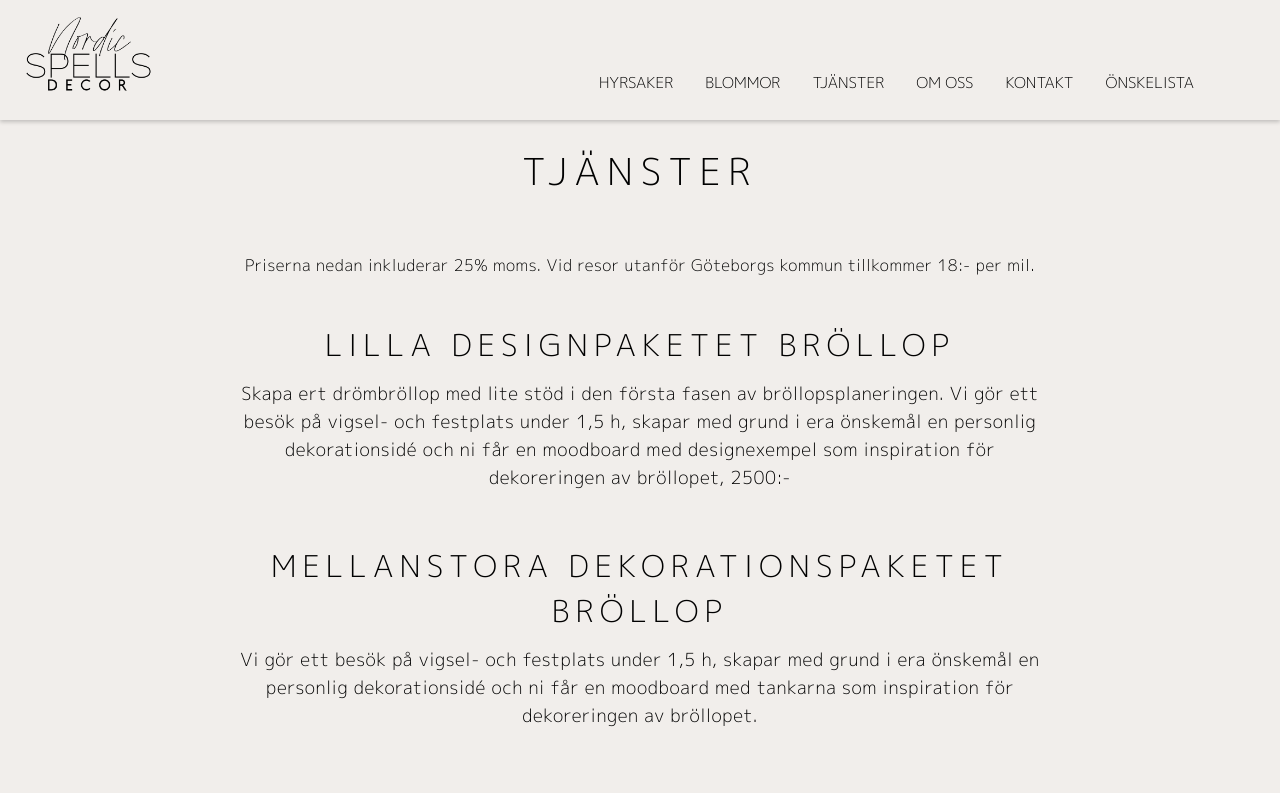
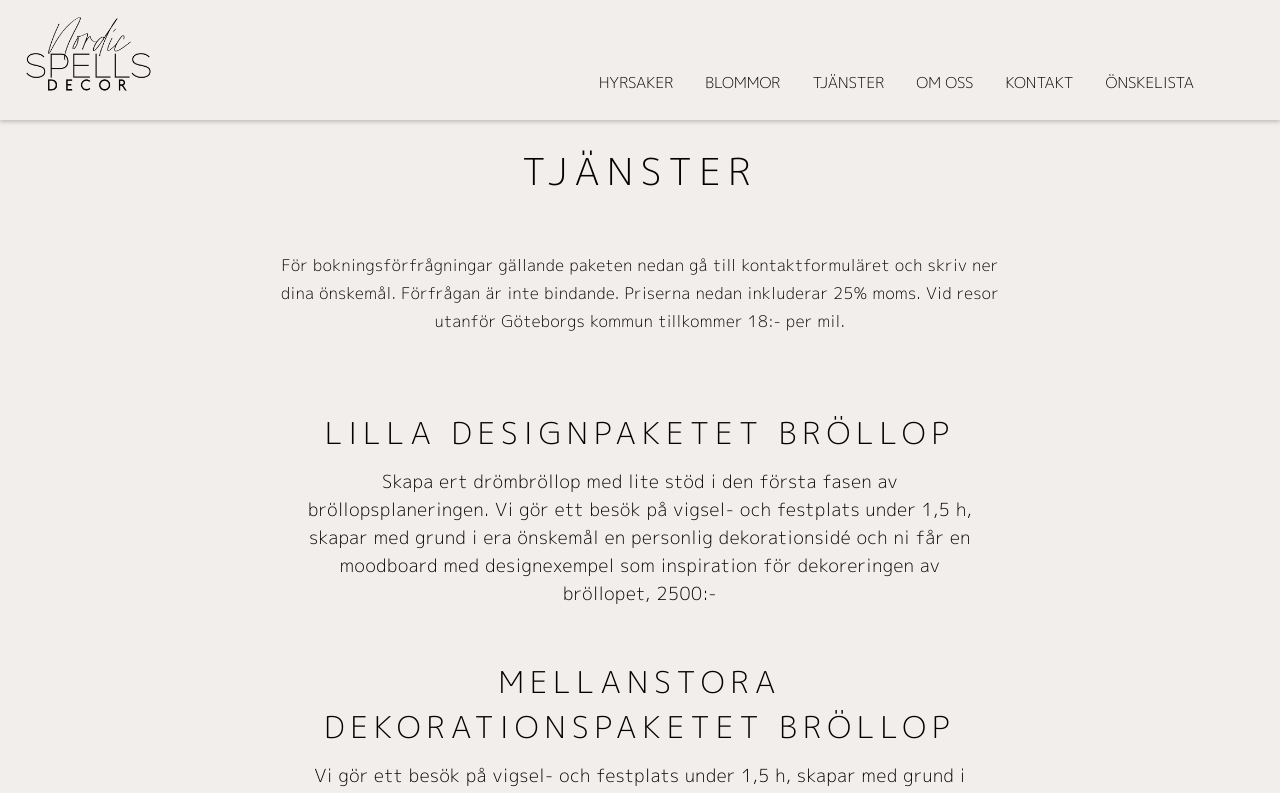
Before and after one commit to mathildakarlsson/final-project, a React (Create React App) app: page /services in a window 1280 px wide. Shown: the top 793 px of the page. Built offline with nearby package versions, Linux system fonts and the light colour scheme.

Commit message:
added text and styling for Services

```diff
--- a/src/components/Services.js
+++ b/src/components/Services.js
@@ -6,9 +6,12 @@ const Services = () => {
         <Section>
             <InfoContainer>
                 <Header>Tjänster</Header>
-                <ExtraInfo>Priserna nedan inkluderar 25% moms.
+                <ExtraInfo>För bokningsförfrågningar gällande paketen nedan gå till kontaktformuläret
+                    och skriv ner dina önskemål. Förfrågan är inte bindande.
+                    Priserna nedan inkluderar 25% moms.
                     Vid resor utanför Göteborgs kommun tillkommer 18:- per mil.</ExtraInfo>
 
+                <WeddingRentalContainer>
                 <WeddingHeader>Lilla designpaketet bröllop</WeddingHeader>
                 <Info>Skapa ert drömbröllop med lite stöd i den första fasen av bröllopsplaneringen. Vi gör
                     ett besök på vigsel- och festplats under 1,5 h, skapar med grund i era önskemål en
@@ -43,6 +46,7 @@ const Services = () => {
                 <Info>Om så önskas finns möjlighet att lägga till hyrsakspaketet nedan alternativt välja
                     individuella hyrsaker till dess specifika kostnad. Även blomsterarrangemang går att beställa
                     och ni får då en offert av oss att ta ställning till.</Info>
+                    </WeddingRentalContainer>
 
                 <PartiesContainer>
                     <PartiesHeader>Lilla designpaketet fest/event</PartiesHeader>
@@ -74,8 +78,15 @@ const Services = () => {
                         14 250:-</PartiesInfo>
                     <PartiesInfo>Om så önskas finns möjlighet att lägga till hyrsakspaketet nedan alternativt välja
                         individuella hyrsaker till dess specifika kostnad. Även blomsterarrangemang går att beställa och ni får då en offert av oss att ta ställning till.</PartiesInfo>
+                </PartiesContainer>
 
-                </PartiesContainer>
+                <WeddingRentalContainer>
+                <RentalHeader>Hyrsakspaketet</RentalHeader>
+                <Info>Låna allt du vill från vårt förråd till ditt event. 10 000:-. Som kund hämtar och lämnar du själv själv varorna i Nordic Spells förråd. Val av hyrsaker bokas senast 1,5 månad innan event, efter det kan inte Nordic Spells Decor garantera att hyrasaken finns i lager det specifika datumet.
+                    Lånetiden är tre dagar.</Info>
+                    <Info>Dekoration av lokal, 1000:-/timme för två personers jobb.</Info>
+                    <Info>Specialbeställda dekorationer som skyltar, vimplar och blomsterarrangemang pris efter överenskommelse.</Info>
+                    </WeddingRentalContainer>
             </InfoContainer>
 
 
@@ -93,7 +104,7 @@ const Section = styled.section `
 `
 
 const InfoContainer = styled.div `
-    padding: 8rem 0 2rem 0;
+    padding: 8rem 2rem 0 2rem;
     margin: 0px 30px;
     display: flex;
     flex-direction: column;
@@ -145,6 +156,10 @@ const WeddingHeader = styled.h1 `
 
 `
 
+const WeddingRentalContainer = styled.div`
+padding: 2rem;
+`
+
 const PartiesContainer = styled.div`
 background-color: white;
 padding: 2rem;
@@ -190,3 +205,16 @@ background-color: white;
     letter-spacing: .03em;
 }
 `
+const RentalHeader = styled.h1 `
+text-transform: uppercase;
+font-weight: 300;
+font-size: 25px;
+letter-spacing: .15em;
+padding-top: 2rem;
+
+@media (min-width: 668px) {
+    font-size: 30px;
+    letter-spacing: .2em;
+}
+
+`
```
